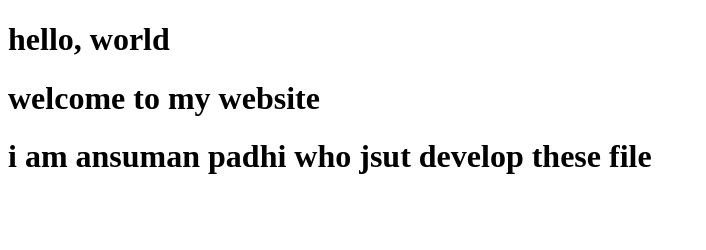
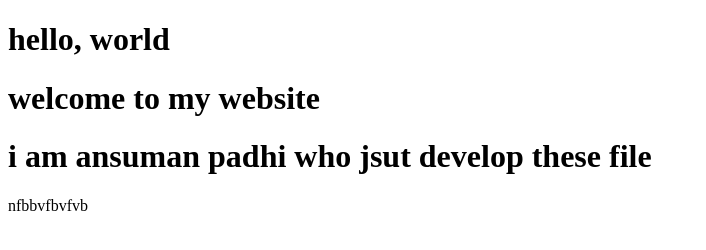
Before and after one commit to padhiansuman977-coder/webdevlop, a plain HTML site: page index.html in a window 1280 px wide. Shown: the whole page, without its empty margins (0-706 px from the left). Drawn offline with Linux system fonts and the light colour scheme.

Commit message:
initial commit

```diff
--- a/index.html
+++ b/index.html
@@ -9,5 +9,6 @@
     <h1>hello, world</h1>
     <h1>welcome to my website</h1>
     <h1>i am ansuman padhi who jsut develop these file</h1>
+    nfbbvfbvfvb
 </body>
 </html>
```
